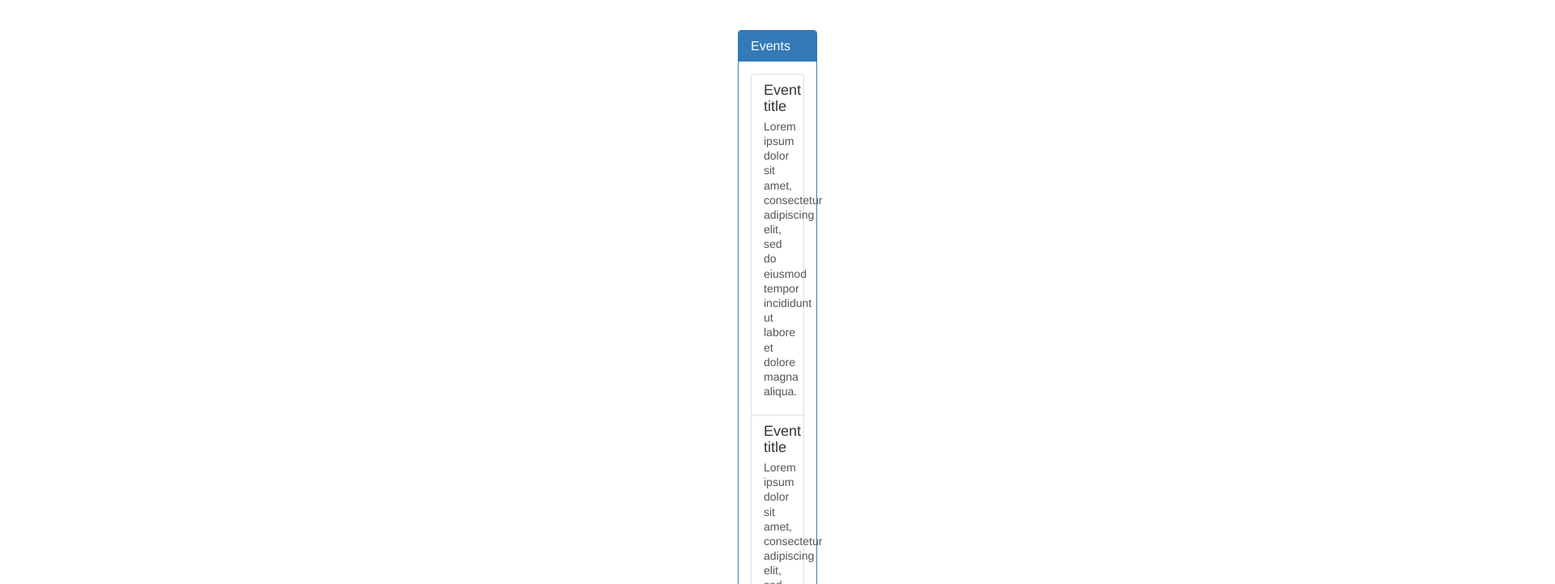
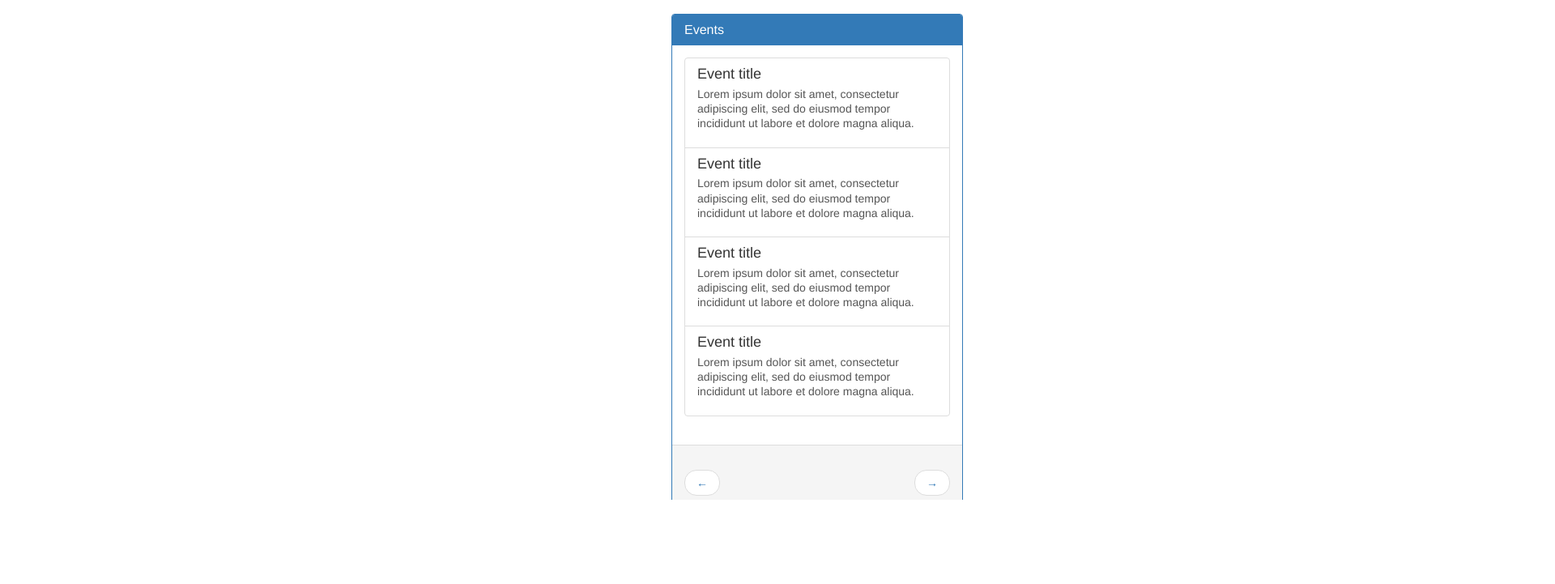
Before and after one commit to ramsandhya/sportakus, a plain HTML site: page index.html in a window 1280 px wide. Shown: the part 145-866 px from the top of the page at 81% size, 1920 px wide, since content can reach past the window. After the commit the page ends 812 px from the top, so only its background shows below. Drawn offline with nearby package versions, Linux system fonts and the light colour scheme; some packages are replaced by stand-ins of ours; no server answers; a script that the page names is missing.

Commit message:
Adjusted the sidebar...not ideal solution, but it works for now

```diff
--- a/frontend.css
+++ b/frontend.css
@@ -1,14 +1,17 @@
+*{
+  box-sizing: border-box
+}
 body{
   background-image: url(sports-large.jpg);
 }
-html, body {
+/*html, body {
   height: 100%;
   margin: 0;
   padding: 0;
-}
+}*/
+
 #map{
-  height: 900px;
-  max-width: 60%;
+  height: 75%;
   margin: 50px;
   overflow: hidden;
   padding-bottom: 35px;
@@ -23,10 +26,12 @@ html, body {
 }*/
 
 .container{
-  float: right;
-  position: relative ;
-  width: 30%;
-  margin-top: 20px;
+  height: 75%;
+  margin: 50px;
+  right: -55%;
+  position: absolute;
+  overflow: hidden;
+  margin: 0 auto;
 }
 
 #attraction-panel {
--- a/javascript/ticketMaster.js
+++ b/javascript/ticketMaster.js
@@ -20,7 +20,7 @@ function getEvents(page) {
     type:"GET",
     // url:"https://app.ticketmaster.com/discovery/v2/events.json?apikey=5QGCEXAsJowiCI4n1uAwMlCGAcSNAEmG&size=4&page="+page,
 
-    url: "https://app.ticketmaster.com/discovery/v2/events.json?apikey=5QGCEXAsJowiCI4n1uAwMlCGAcSNAEmG&keyword=baseball&city=atlanta&page=" + page,
+    url: "https://app.ticketmaster.com/discovery/v2/events.json?apikey=5QGCEXAsJowiCI4n1uAwMlCGAcSNAEmG&keyword=sports&size=3&city=atlanta&page=" + page,
     async:true,
     dataType: "json",
     success: function(json) {
```
Also changed, not shown: 1 other file.
